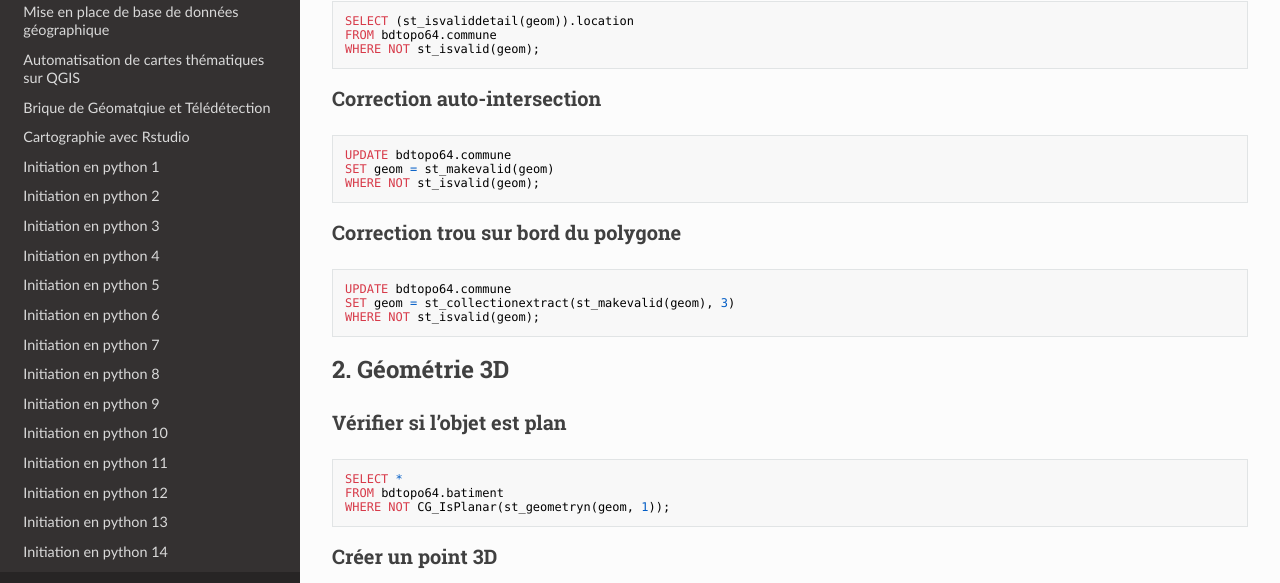
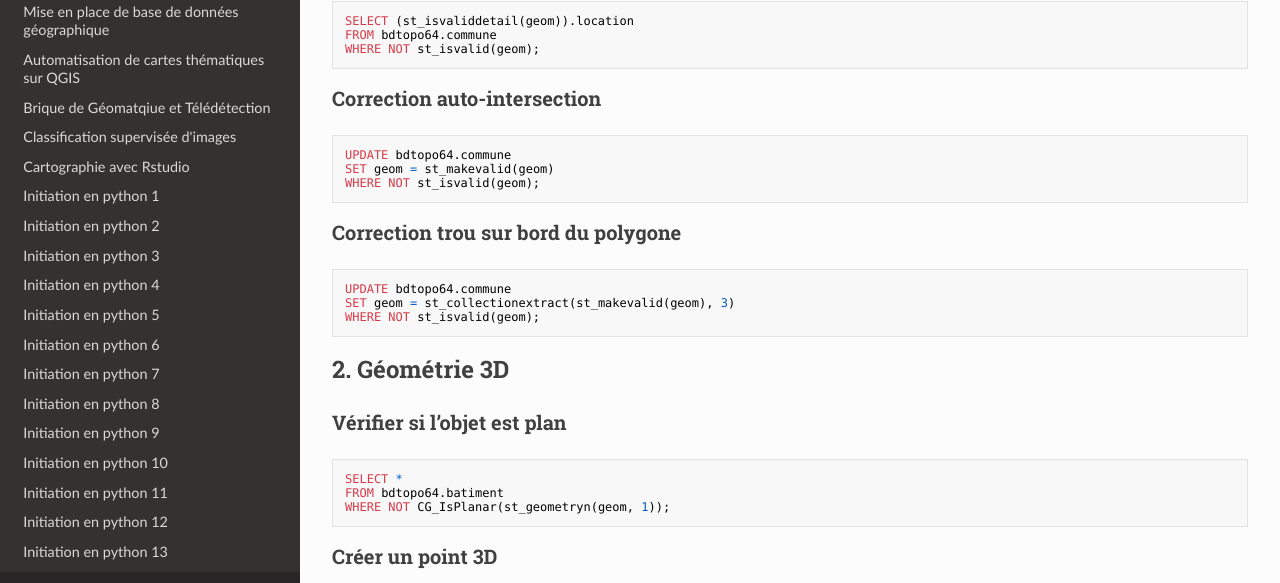
Before and after one commit to abdou123-guene/Site_de_documentation_geomatique, an MkDocs documentation site: the page built from docs/postgis_3d_notes.md, in a window 1280 px wide and 900 px high. Shown: the part 288-871 px from the top of the window. Built offline with MkDocs 1.6.1, drawn with Linux system fonts in a browser that asks for light colours; nearby versions of some CDN libraries.

Commit message:
Update mkdocs.yml

```diff
--- a/mkdocs.yml
+++ b/mkdocs.yml
@@ -15,6 +15,7 @@ nav:
   - Mise en place de base de données géographique: etude_cas_bdd.md
   - Automatisation de cartes thématiques sur QGIS: Methodologie_carto_diag_auto.md
   - Brique de Géomatqiue et Télédétection: teledetection.md
+  - Classification supervisée d'images: teledetection_cpgeom.md
   - Cartographie avec Rstudio: rstudio_geomatique.md
   - Initiation en python 1: python1.md
   - Initiation en python 2: python2.md
```
